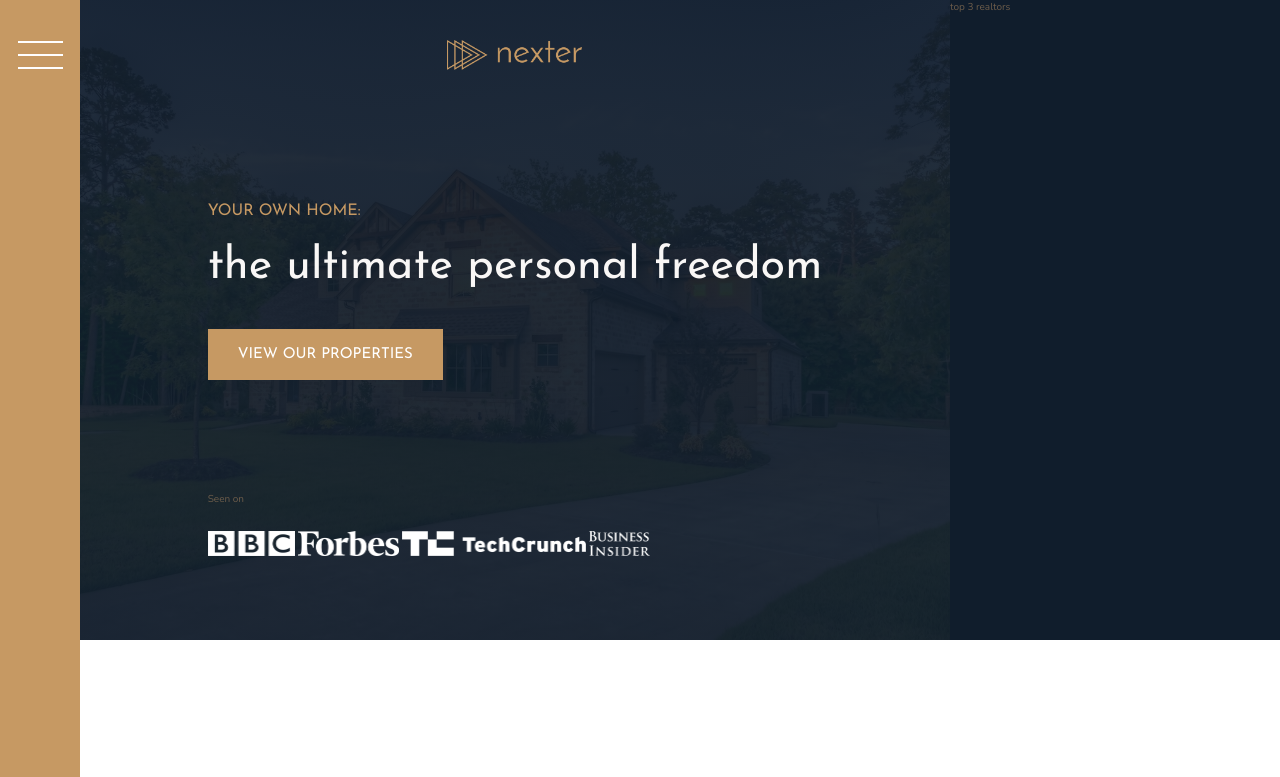
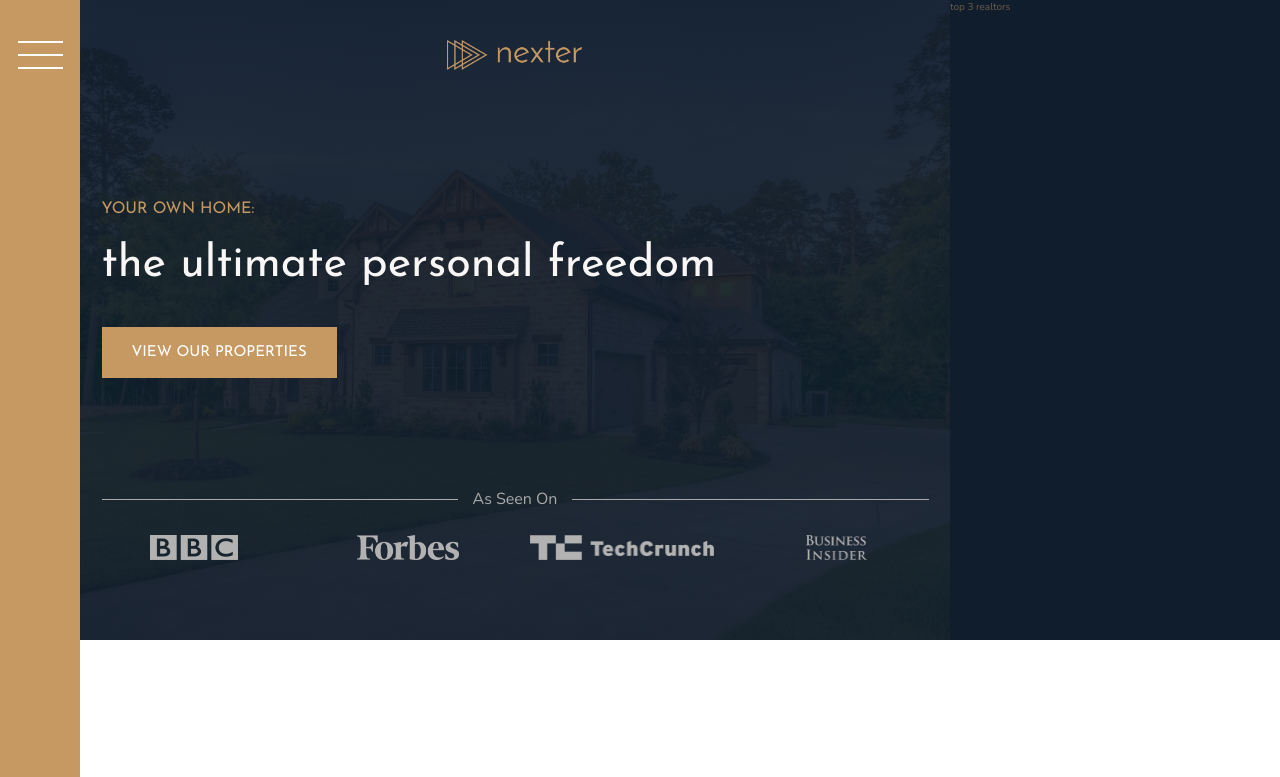
Before and after one commit to front-end-code/nexter, a plain HTML site: page index.html in a window 1280 px wide. Shown: the top 777 px of the page. Drawn offline with nearby package versions, Linux system fonts and the light colour scheme.

Commit message:
Header section - part 2

```diff
--- a/index.html
+++ b/index.html
@@ -25,7 +25,7 @@
             <h3 class="heading-3">Your own home:</h3>
             <h1 class="heading-1">the ultimate personal freedom</h1>
             <button class="btn header__btn">View our properties</button>
-            <section class="header__seenon-text">Seen on</section>
+            <section class="header__seenon-text">As seen on</section>
             <section class="header__seenon-logos">
                 <img src="./img/logo-bbc.png" alt="">
                 <img src="./img/logo-forbes.png" alt="">
--- a/sass/_header.scss
+++ b/sass/_header.scss
@@ -21,12 +21,30 @@
         justify-self: start;
     }
     &__seenon-text {
+        display: grid;
+        grid-template-columns: 1fr max-content 1fr;
+        grid-column-gap: 1.5rem;
+        align-items: center;
+        font-size: 1.6rem;
+        color: $color-grey-light-2;
+        text-transform: capitalize;
 
+        &::before,
+        &::after {
+            content: '';
+            height: 1px;
+            background-color: currentColor;
+        }
     }
     &__seenon-logos {
+        display: grid;
+         grid-template-columns: repeat(4, 1fr);
+         grid-gap: 3rem;
+        justify-items: center;
 
         img {
             height: 2.5rem;
+            filter: brightness(70%);
         }
     }
 }
```
Also changed, not shown: sass/main.css, 1 other file.
